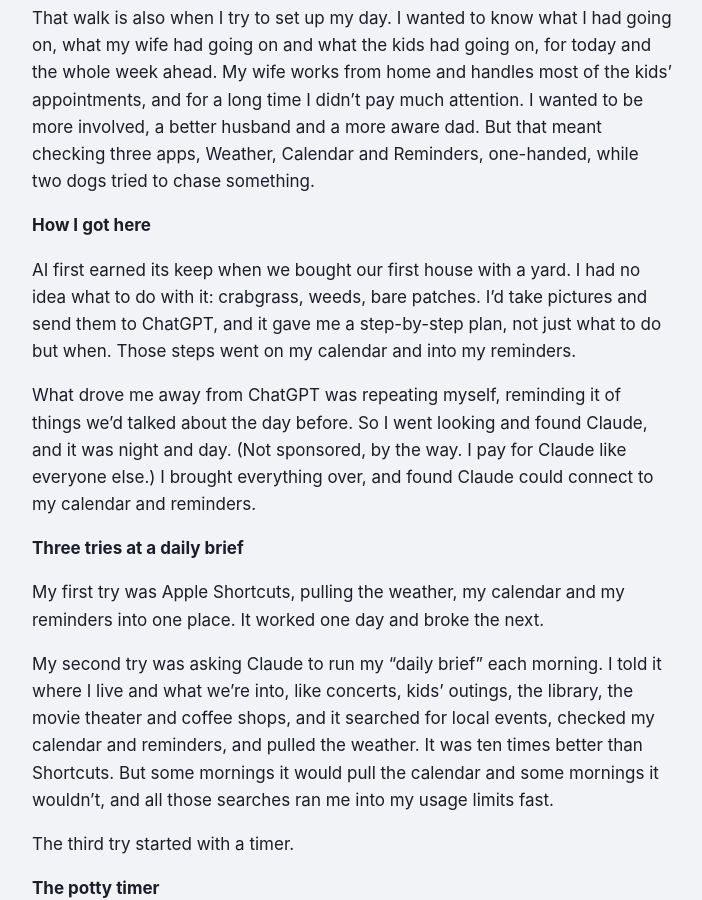
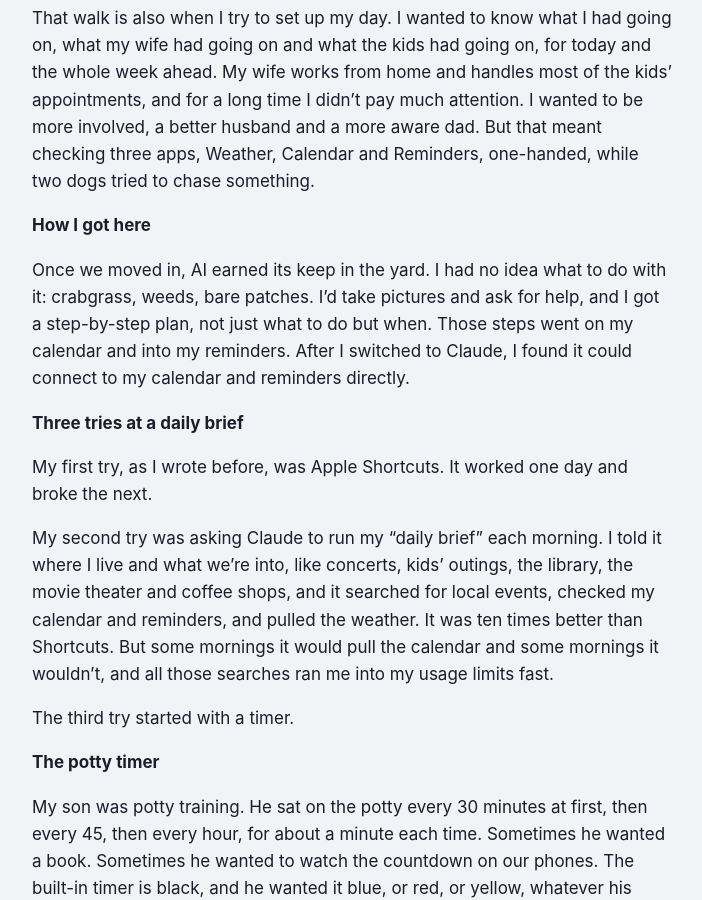
Before and after one commit to steibelapps/steibelapps.github.io, a Jekyll site: the page built from _posts/2026-12-06-a-potty-timer.md, in a window 1280 px wide and 900 px high, scrolled down 772 px. Shown: the whole window, without its empty margins (288-990 px from the left). Built offline with Jekyll 4.4.1, drawn with Linux system fonts in a browser that asks for light colours; some of the changed text lies outside the part shown.

Commit message:
Blog: "Before there was an app" on Nov 22; the potty timer moves to Dec 6
Joe's beginning: Shortcuts and the morning brief that never held, house
hunting and the home network with ChatGPT, comparing AIs and switching
to Claude. With its picture and a note from Claude. The potty-timer post
moves to the next Daily Brief Sunday, Dec 6, without the parts the new
post now tells.

Co-Authored-By: Claude Opus 5.5 <noreply@anthropic.com>
Claude-Session: https://claude.ai/code/session_012svooy2GteLEcifb4fmAAz

```diff
--- a/_posts/2026-11-22-a-potty-timer.md
+++ b/_posts/2026-12-06-a-potty-timer.md
@@ -12,13 +12,11 @@ That walk is also when I try to set up my day. I wanted to know what I had going
 
 **How I got here**
 
-AI first earned its keep when we bought our first house with a yard. I had no idea what to do with it: crabgrass, weeds, bare patches. I'd take pictures and send them to ChatGPT, and it gave me a step-by-step plan, not just what to do but when. Those steps went on my calendar and into my reminders.
-
-What drove me away from ChatGPT was repeating myself, reminding it of things we'd talked about the day before. So I went looking and found Claude, and it was night and day. (Not sponsored, by the way. I pay for Claude like everyone else.) I brought everything over, and found Claude could connect to my calendar and reminders.
+Once we moved in, AI earned its keep in the yard. I had no idea what to do with it: crabgrass, weeds, bare patches. I'd take pictures and ask for help, and I got a step-by-step plan, not just what to do but when. Those steps went on my calendar and into my reminders. After I switched to Claude, I found it could connect to my calendar and reminders directly.
 
 **Three tries at a daily brief**
 
-My first try was Apple Shortcuts, pulling the weather, my calendar and my reminders into one place. It worked one day and broke the next.
+My first try, as I wrote before, was Apple Shortcuts. It worked one day and broke the next.
 
 My second try was asking Claude to run my "daily brief" each morning. I told it where I live and what we're into, like concerts, kids' outings, the library, the movie theater and coffee shops, and it searched for local events, checked my calendar and reminders, and pulled the weather. It was ten times better than Shortcuts. But some mornings it would pull the calendar and some mornings it wouldn't, and all those searches ran me into my usage limits fast.
 
```
Also changed, not shown: other parts of _posts/2026-12-06-a-potty-timer.md (+1 -1 lines), _posts/2026-11-22-before-the-app.md (added, +39 -0 lines), blog/images/2026-11-22-before-the-app.jpg (added).
